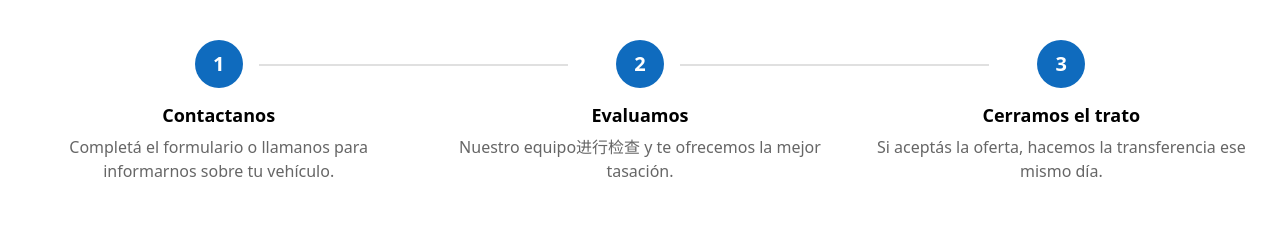
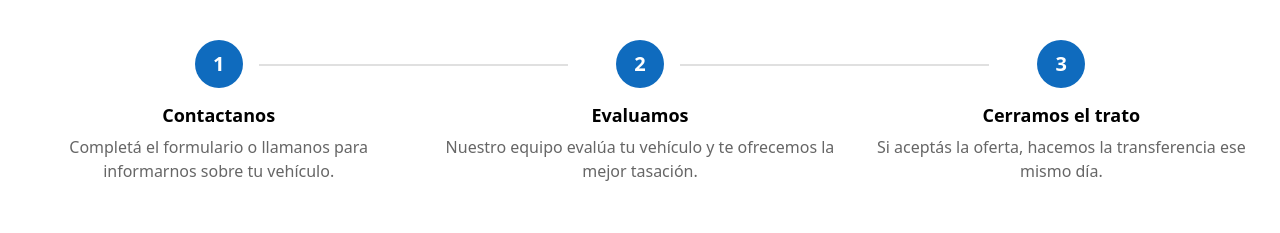
Before and after one commit to LucasIvanCardozo/Boston-Automotores, a Next.js app: page /vende-tu-auto in a window 1280 px wide. Shown: the part 1003-1236 px from the top of the page. Built offline with nearby package versions, Linux system fonts and the light colour scheme; no server answers.

Commit message:
fix lenaguaje

```diff
--- a/app/(public)/vende-tu-auto/page.tsx
+++ b/app/(public)/vende-tu-auto/page.tsx
@@ -41,7 +41,7 @@ const processSteps = [
   {
     number: 2,
     title: 'Evaluamos',
-    description: 'Nuestro equipo进行检查 y te ofrecemos la mejor tasación.',
+    description: 'Nuestro equipo evalúa tu vehículo y te ofrecemos la mejor tasación.',
   },
   {
     number: 3,
```
